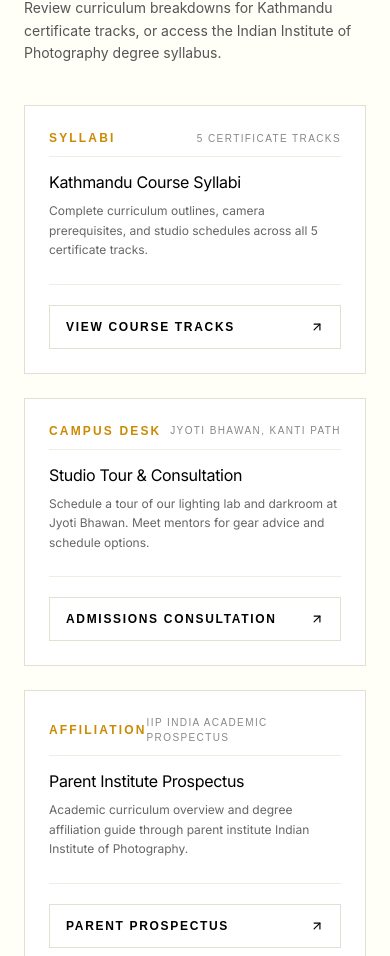
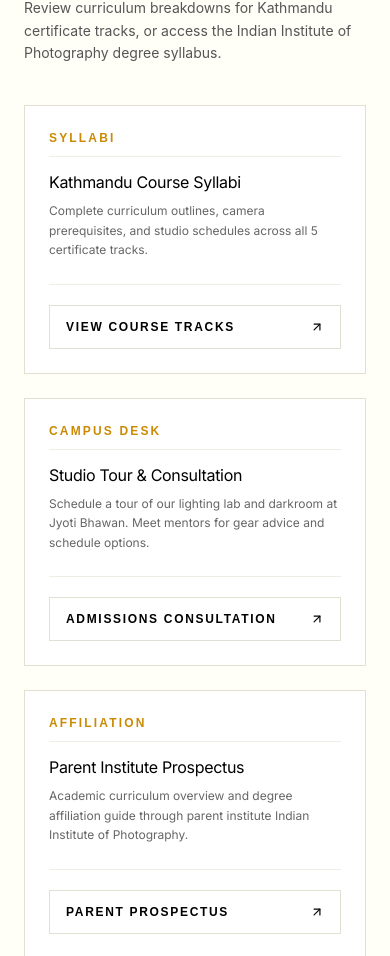
Before and after one commit to Kaushallrai/iipnepal, a Next.js app: page /about in a window 390 px wide. Shown: the part 5836-6792 px from the top of the page. Built offline with nearby package versions, Linux system fonts and the light colour scheme; a web font is replaced by a local one.

Commit message:
refactor(about,nav): remove prospectus secondary labels and simplify mobile enroll button text

```diff
--- a/src/components/about/AboutProspectus.tsx
+++ b/src/components/about/AboutProspectus.tsx
@@ -44,12 +44,9 @@
               className="flex flex-col justify-between p-6 sm:p-7 lg:p-8 bg-white border border-[#e2e0d2] hover:border-black transition-colors duration-200"
             >
               <div>
-                <div className="flex items-center justify-between pb-2.5 mb-3.5 border-b border-[#f0eee4]">
+                <div className="flex items-center pb-2.5 mb-3.5 border-b border-[#f0eee4]">
                   <span className="font-mono text-xs font-bold tracking-[0.18em] text-[#ca8a04]">
                     {item.code}
-                  </span>
-                  <span className="font-mono text-[10px] sm:text-[11px] uppercase tracking-[0.14em] text-[#888888]">
-                    {item.level}
                   </span>
                 </div>
 
--- a/src/components/layout/Navbar.tsx
+++ b/src/components/layout/Navbar.tsx
@@ -497,7 +497,7 @@
               onClick={() => setIsMobileMenuOpen(false)}
               className="inline-flex w-full items-center justify-center py-3.5 px-4 rounded-full bg-[#ffd001] hover:bg-white active:scale-[0.99] text-black font-mono text-xs sm:text-sm font-semibold tracking-[0.16em] uppercase transition-all duration-200 touch-manipulation whitespace-nowrap min-h-[44px]"
             >
-              {enrollText} • Rolling Intakes
+              {enrollText}
             </Link>
           </div>
 
```
